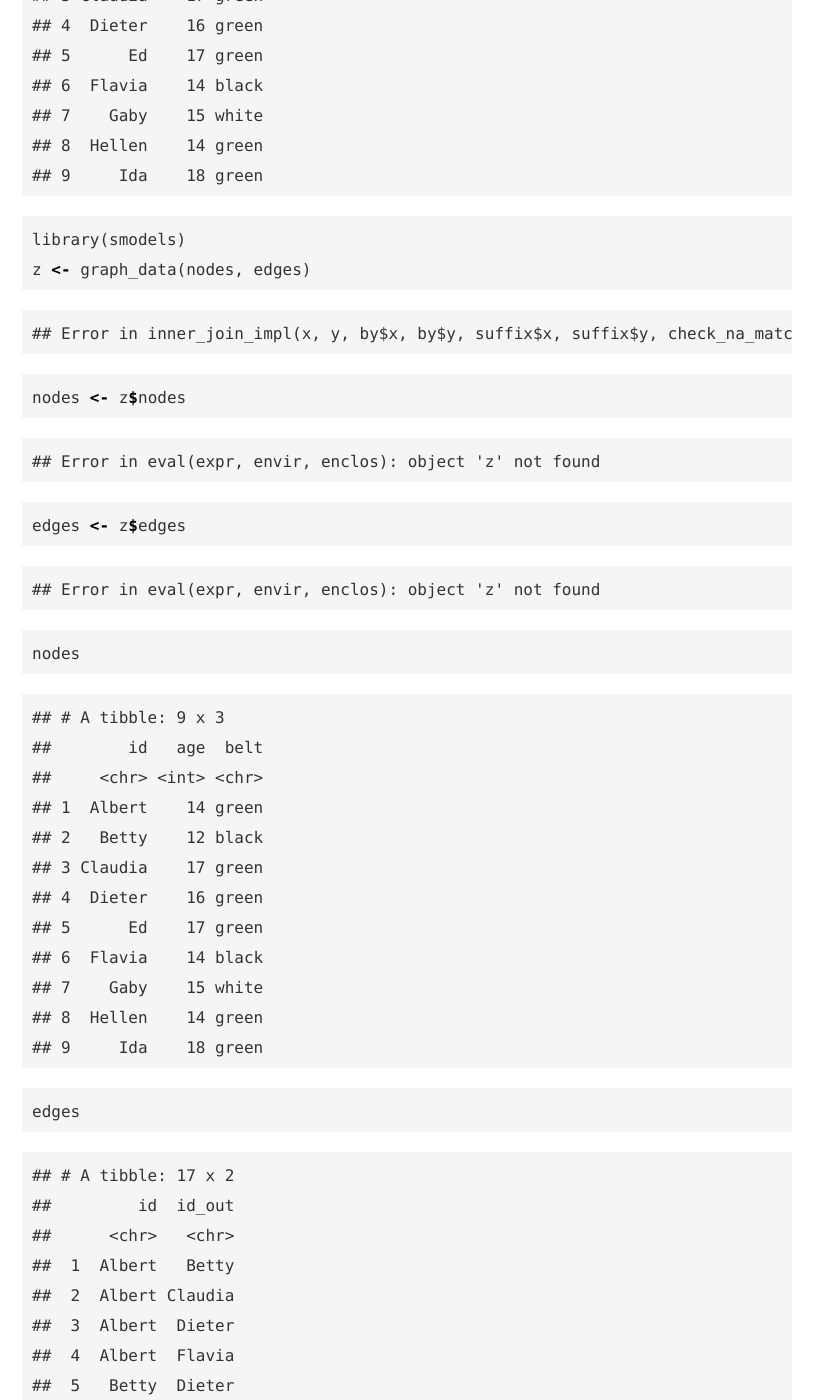
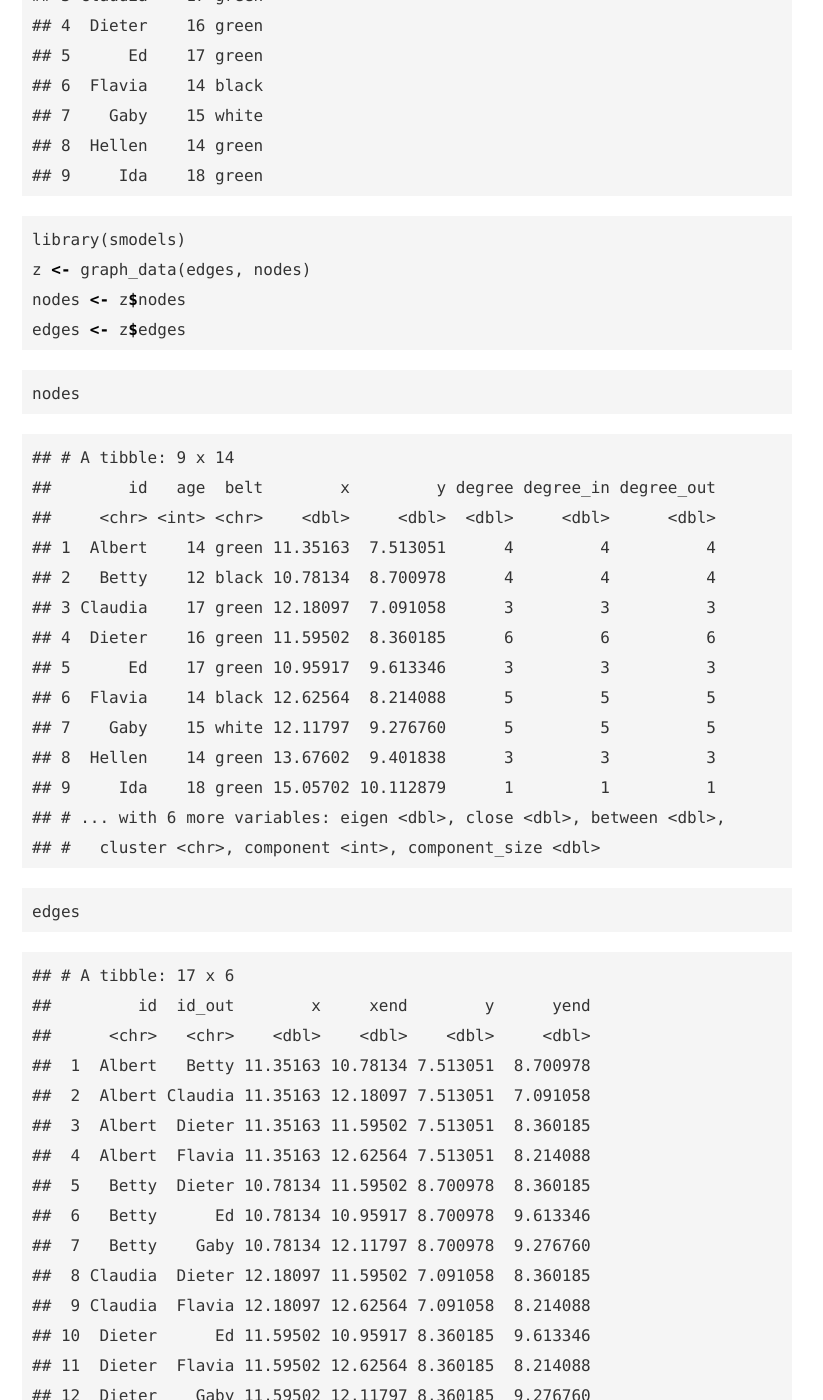
Before and after one commit to statsmaths/stat289-f17, a Jekyll site: the page built from _posts/2017-11-14-class22.md, in a window 1280 px wide and 1400 px high, scrolled down 1832 px. Shown: the whole window, without its empty margins (233-1056 px from the left). Built offline with Jekyll 4.4.1, drawn with Linux system fonts in a browser that asks for light colours; our own code applies the rules of GitHub Pages for plain Markdown files; some of the changed text lies outside the part shown.

Commit message:
update lecture

````diff
--- a/_posts/2017-11-14-class22.Rmd
+++ b/_posts/2017-11-14-class22.Rmd
@@ -49,7 +49,7 @@ nodes
 
 ```{r}
 library(smodels)
-z <- graph_data(nodes, edges)
+z <- graph_data(edges, nodes)
 nodes <- z$nodes
 edges <- z$edges
 ```
@@ -308,7 +308,7 @@ edges <- structure(list(id = c("agreeable", "agreeable", "man", "agreeable",
 ```
 
 ```{r}
-z <- graph_data(nodes, edges)
+z <- graph_data(edges, nodes)
 nodes <- z$nodes
 edges <- z$edges
 ```
--- a/_posts/2017-11-14-class22.md
+++ b/_posts/2017-11-14-class22.md
@@ -74,37 +74,9 @@ nodes
 
 {% highlight r %}
 library(smodels)
-z <- graph_data(nodes, edges)
-{% endhighlight %}
-
-
-
-{% highlight text %}
-## Error in inner_join_impl(x, y, by$x, by$y, suffix$x, suffix$y, check_na_matches(na_matches)): Can't join on 'id' x 'id' because of incompatible types (character / integer)
-{% endhighlight %}
-
-
-
-{% highlight r %}
+z <- graph_data(edges, nodes)
 nodes <- z$nodes
-{% endhighlight %}
-
-
-
-{% highlight text %}
-## Error in eval(expr, envir, enclos): object 'z' not found
-{% endhighlight %}
-
-
-
-{% highlight r %}
 edges <- z$edges
-{% endhighlight %}
-
-
-
-{% highlight text %}
-## Error in eval(expr, envir, enclos): object 'z' not found
 {% endhighlight %}
 
 
@@ -116,18 +88,20 @@ nodes
 
 
 {% highlight text %}
-## # A tibble: 9 x 3
-##        id   age  belt
-##     <chr> <int> <chr>
-## 1  Albert    14 green
-## 2   Betty    12 black
-## 3 Claudia    17 green
-## 4  Dieter    16 green
-## 5      Ed    17 green
-## 6  Flavia    14 black
-## 7    Gaby    15 white
-## 8  Hellen    14 green
-## 9     Ida    18 green
+## # A tibble: 9 x 14
+##        id   age  belt        x         y degree degree_in degree_out
+##     <chr> <int> <chr>    <dbl>     <dbl>  <dbl>     <dbl>      <dbl>
+## 1  Albert    14 green 11.35163  7.513051      4         4          4
+## 2   Betty    12 black 10.78134  8.700978      4         4          4
+## 3 Claudia    17 green 12.18097  7.091058      3         3          3
+## 4  Dieter    16 green 11.59502  8.360185      6         6          6
+## 5      Ed    17 green 10.95917  9.613346      3         3          3
+## 6  Flavia    14 black 12.62564  8.214088      5         5          5
+## 7    Gaby    15 white 12.11797  9.276760      5         5          5
+## 8  Hellen    14 green 13.67602  9.401838      3         3          3
+## 9     Ida    18 green 15.05702 10.112879      1         1          1
+## # ... with 6 more variables: eigen <dbl>, close <dbl>, between <dbl>,
+## #   cluster <chr>, component <int>, component_size <dbl>
 {% endhighlight %}
 
 
@@ -138,26 +112,26 @@ edges
 
 
 {% highlight text %}
-## # A tibble: 17 x 2
-##         id  id_out
-##      <chr>   <chr>
-##  1  Albert   Betty
-##  2  Albert Claudia
-##  3  Albert  Dieter
-##  4  Albert  Flavia
-##  5   Betty  Dieter
-##  6   Betty      Ed
-##  7   Betty    Gaby
-##  8 Claudia  Dieter
-##  9 Claudia  Flavia
-## 10  Dieter      Ed
-## 11  Dieter  Flavia
-## 12  Dieter    Gaby
-## 13      Ed    Gaby
-## 14  Flavia    Gaby
-## 15  Flavia  Hellen
-## 16    Gaby  Hellen
-## 17  Hellen     Ida
+## # A tibble: 17 x 6
+##         id  id_out        x     xend        y      yend
+##      <chr>   <chr>    <dbl>    <dbl>    <dbl>     <dbl>
+##  1  Albert   Betty 11.35163 10.78134 7.513051  8.700978
+##  2  Albert Claudia 11.35163 12.18097 7.513051  7.091058
+##  3  Albert  Dieter 11.35163 11.59502 7.513051  8.360185
+##  4  Albert  Flavia 11.35163 12.62564 7.513051  8.214088
+##  5   Betty  Dieter 10.78134 11.59502 8.700978  8.360185
+##  6   Betty      Ed 10.78134 10.95917 8.700978  9.613346
+##  7   Betty    Gaby 10.78134 12.11797 8.700978  9.276760
+##  8 Claudia  Dieter 12.18097 11.59502 7.091058  8.360185
+##  9 Claudia  Flavia 12.18097 12.62564 7.091058  8.214088
+## 10  Dieter      Ed 11.59502 10.95917 8.360185  9.613346
+## 11  Dieter  Flavia 11.59502 12.62564 8.360185  8.214088
+## 12  Dieter    Gaby 11.59502 12.11797 8.360185  9.276760
+## 13      Ed    Gaby 10.95917 12.11797 9.613346  9.276760
+## 14  Flavia    Gaby 12.62564 12.11797 8.214088  9.276760
+## 15  Flavia  Hellen 12.62564 13.67602 8.214088  9.401838
+## 16    Gaby  Hellen 12.11797 13.67602 9.276760  9.401838
+## 17  Hellen     Ida 13.67602 15.05702 9.401838 10.112879
 {% endhighlight %}
 
 
@@ -165,12 +139,6 @@ edges
 ggplot(nodes, aes(x, y)) +
   geom_point(size = 10) +
   theme_void()
-{% endhighlight %}
-
-
-
-{% highlight text %}
-## Error in eval(expr, envir, enclos): object 'x' not found
 {% endhighlight %}
 
 <img src="../assets/2017-11-14-class22/unnamed-chunk-8-1.png" title="plot of chunk unnamed-chunk-8" alt="plot of chunk unnamed-chunk-8" width="100%" />
@@ -183,12 +151,6 @@ ggplot(nodes, aes(x, y, label = id)) +
   geom_point(aes(color = belt), size = 15) +
   geom_text(aes(y = y - 0.15), size = 8) +
   theme_void()
-{% endhighlight %}
-
-
-
-{% highlight text %}
-## Error in eval(expr, envir, enclos): object 'xend' not found
 {% endhighlight %}
 
 <img src="../assets/2017-11-14-class22/unnamed-chunk-9-1.png" title="plot of chunk unnamed-chunk-9" alt="plot of chunk unnamed-chunk-9" width="100%" />
@@ -245,11 +207,7 @@ ggplotly()
 ## Install it with: `devtools::install_github('hadley/ggplot2')`
 {% endhighlight %}
 
-
-
-{% highlight text %}
-## Error in eval(expr, envir, enclos): object 'xend' not found
-{% endhighlight %}
+<img src="../assets/2017-11-14-class22/unnamed-chunk-10-1.png" title="plot of chunk unnamed-chunk-10" alt="plot of chunk unnamed-chunk-10" width="100%" />
 
 ## Centrality
 
@@ -262,12 +220,6 @@ ggplot(nodes, aes(x, y, label = id)) +
   geom_text(aes(y = y - 0.15), size = 8) +
   scale_color_viridis() +
   theme_void()
-{% endhighlight %}
-
-
-
-{% highlight text %}
-## Error in eval(expr, envir, enclos): object 'xend' not found
 {% endhighlight %}
 
 <img src="../assets/2017-11-14-class22/unnamed-chunk-11-1.png" title="plot of chunk unnamed-chunk-11" alt="plot of chunk unnamed-chunk-11" width="100%" />
@@ -283,12 +235,6 @@ ggplot(nodes, aes(x, y, label = id)) +
   theme_void()
 {% endhighlight %}
 
-
-
-{% highlight text %}
-## Error in eval(expr, envir, enclos): object 'xend' not found
-{% endhighlight %}
-
 <img src="../assets/2017-11-14-class22/unnamed-chunk-12-1.png" title="plot of chunk unnamed-chunk-12" alt="plot of chunk unnamed-chunk-12" width="100%" />
 
 
@@ -300,12 +246,6 @@ ggplot(nodes, aes(x, y, label = id)) +
   geom_text(aes(y = y - 0.15), size = 8) +
   scale_color_viridis() +
   theme_void()
-{% endhighlight %}
-
-
-
-{% highlight text %}
-## Error in eval(expr, envir, enclos): object 'xend' not found
 {% endhighlight %}
 
 <img src="../assets/2017-11-14-class22/unnamed-chunk-13-1.png" title="plot of chunk unnamed-chunk-13" alt="plot of chunk unnamed-chunk-13" width="100%" />
@@ -321,12 +261,6 @@ ggplot(nodes, aes(x, y, label = id)) +
   geom_point(aes(color = cluster), size = 15, show.legend = FALSE) +
   geom_text(aes(y = y - 0.15), size = 8) +
   theme_void()
-{% endhighlight %}
-
-
-
-{% highlight text %}
-## Error in eval(expr, envir, enclos): object 'xend' not found
 {% endhighlight %}
 
 <img src="../assets/2017-11-14-class22/unnamed-chunk-14-1.png" title="plot of chunk unnamed-chunk-14" alt="plot of chunk unnamed-chunk-14" width="100%" />
@@ -403,37 +337,9 @@ ggplot(nodes, aes(x, y, label = id)) +
 
 
 {% highlight r %}
-z <- graph_data(nodes, edges)
-{% endhighlight %}
-
-
-
-{% highlight text %}
-## Error in inner_join_impl(x, y, by$x, by$y, suffix$x, suffix$y, check_na_matches(na_matches)): Can't join on 'id' x 'id' because of incompatible types (character / integer)
-{% endhighlight %}
-
-
-
-{% highlight r %}
+z <- graph_data(edges, nodes)
 nodes <- z$nodes
-{% endhighlight %}
-
-
-
-{% highlight text %}
-## Error in eval(expr, envir, enclos): object 'z' not found
-{% endhighlight %}
-
-
-
-{% highlight r %}
 edges <- z$edges
-{% endhighlight %}
-
-
-
-{% highlight text %}
-## Error in eval(expr, envir, enclos): object 'z' not found
 {% endhighlight %}
 
 
@@ -444,12 +350,6 @@ ggplot(nodes, aes(x, y, label = id)) +
   geom_point(aes(color = eigen), size = 3, show.legend = FALSE) +
   scale_color_viridis() +
   theme_void()
-{% endhighlight %}
-
-
-
-{% highlight text %}
-## Error in eval(expr, envir, enclos): object 'xend' not found
 {% endhighlight %}
 
 <img src="../assets/2017-11-14-class22/unnamed-chunk-20-1.png" title="plot of chunk unnamed-chunk-20" alt="plot of chunk unnamed-chunk-20" width="100%" />
@@ -463,29 +363,4 @@ ggplot(nodes, aes(eigen, between)) +
   theme_minimal()
 {% endhighlight %}
 
-
-
-{% highlight text %}
-## Warning: Unknown or uninitialised column: 'between'.
-{% endhighlight %}
-
-
-
-{% highlight text %}
-## Warning: Unknown or uninitialised column: 'between'.
-{% endhighlight %}
-
-
-
-{% highlight text %}
-## Don't know how to automatically pick scale for object of type function. Defaulting to continuous.
-## Don't know how to automatically pick scale for object of type function. Defaulting to continuous.
-{% endhighlight %}
-
-
-
-{% highlight text %}
-## Error in (function (..., row.names = NULL, check.rows = FALSE, check.names = TRUE, : arguments imply differing number of rows: 0, 112
-{% endhighlight %}
-
 <img src="../assets/2017-11-14-class22/unnamed-chunk-21-1.png" title="plot of chunk unnamed-chunk-21" alt="plot of chunk unnamed-chunk-21" width="100%" />
````
Also changed, not shown: assets/2017-11-14-class22/unnamed-chunk-10-1.png (added), assets/2017-11-14-class22/unnamed-chunk-11-1.png, assets/2017-11-14-class22/unnamed-chunk-12-1.png, assets/2017-11-14-class22/unnamed-chunk-13-1.png, assets/2017-11-14-class22/unnamed-chunk-14-1.png, assets/2017-11-14-class22/unnamed-chunk-20-1.png, assets/2017-11-14-class22/unnamed-chunk-21-1.png, assets/2017-11-14-class22/unnamed-chunk-8-1.png, assets/2017-11-14-class22/unnamed-chunk-9-1.png.
